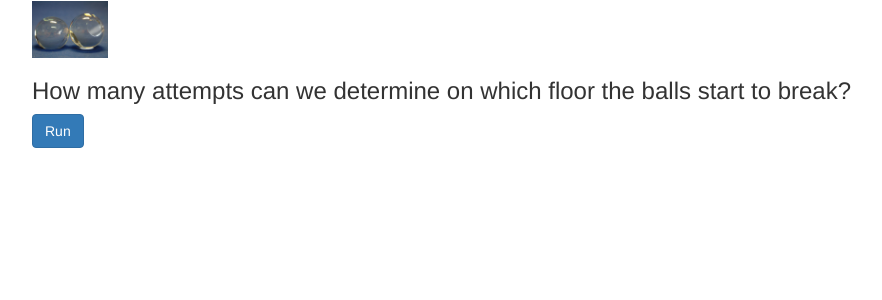
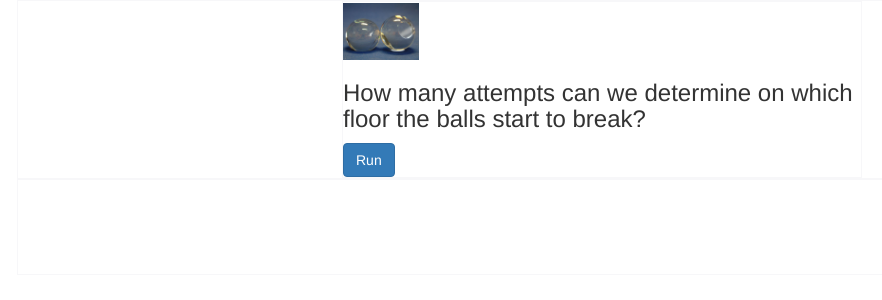
Before and after one commit to IvanKhud/FirstJSApp, a PHP site: page / in a window 1280 px wide. Shown: the top 300 px of the page, without its empty margins (38-920 px from the left). Run offline with PHP 8.4, Linux system fonts and the light colour scheme; some libraries are stand-ins or nearby versions.

Commit message:
edited readme - link to heroku

```diff
--- a/css/style.css
+++ b/css/style.css
@@ -1,4 +1,12 @@
 .logo {
-    height: 57px;
-    margin-top: 1px;
+  position: relative;
+  height: 57px;
+  margin-top: 1px;
 }
+
+.headerContainer, .generalContainer, .pages {
+  position: relative;
+  margin: auto;
+  width: 520px;
+  border: 1px solid #f7f7f9;
+}
--- a/index.html
+++ b/index.html
@@ -11,10 +11,12 @@
 
 <body>
 
-  <div class ="container fluid-header">
-    <img class="logo" src="img/balls.jpg" alt="balls">
-    <h3>How many attempts can we determine on which floor the balls start to break?</h3>
-    <button type="button" class="btn btn-primary btn-md" onclick="main()">Run</button>
+  <div class="container generalContainer">
+    <div class="headerContainer">
+      <img class="logo" src="img/balls.jpg" alt="balls">
+      <h3>How many attempts can we determine on which floor the balls start to break?</h3>
+      <button type="button" class="btn btn-primary btn-md" onclick="main()">Run</button>
+    </div>
   </div>
 
   <div class="container generalContainer">
```
Also changed, not shown: README.md.
